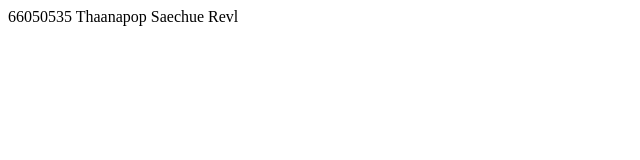
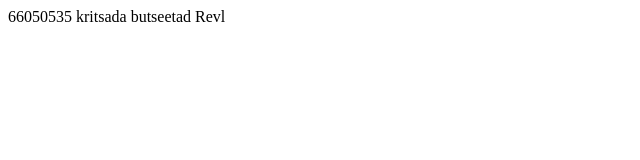
Before and after one commit to fivefoxepp/git101_Tee, a plain HTML site: page index.html in a window 1280 px wide. Shown: the full height of the page, 0-640 px from the left. Drawn offline with Linux system fonts and the light colour scheme.

Commit message:
Update index.html

```diff
--- a/index.html
+++ b/index.html
@@ -6,6 +6,6 @@
     <title>Document</title>
 </head>
 <body>
-    66050535 Thaanapop Saechue Revl
+    66050535 kritsada butseetad Revl
 </body>
 </html>
```
